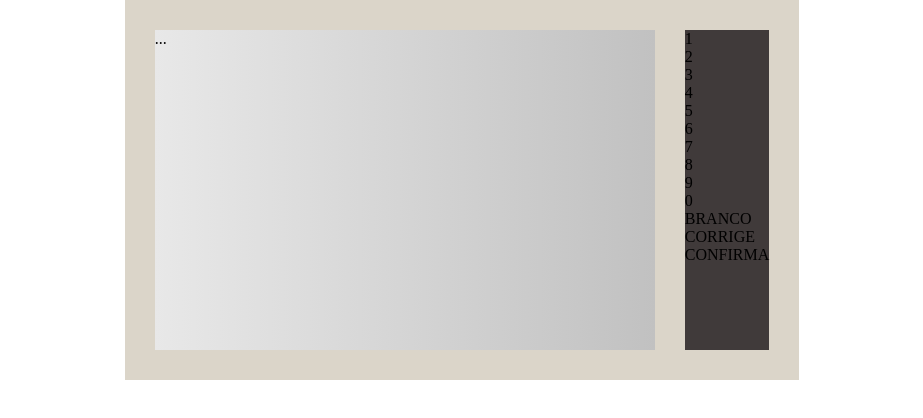
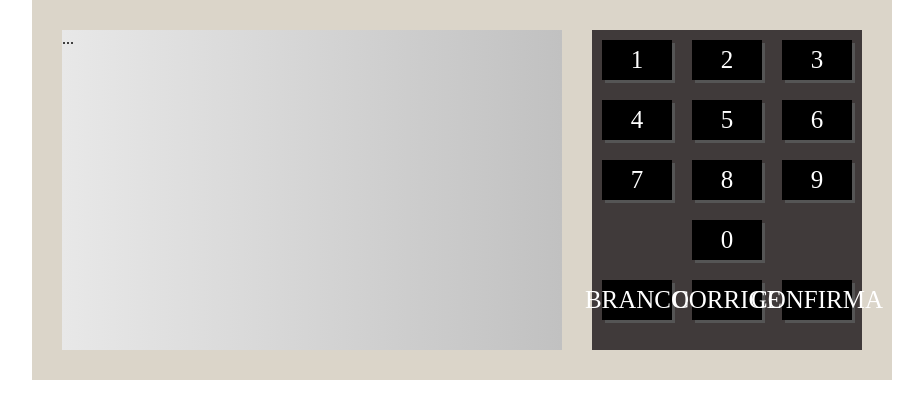
Before and after one commit to LuSN23/urna-eletronica, a plain HTML site: page index.html in a window 1280 px wide. Shown: the whole page, without its empty margins (178-1101 px from the left). Drawn offline with Linux system fonts and the light colour scheme.

Commit message:
estilização dos botões numéricos

```diff
--- a/style.css
+++ b/style.css
@@ -18,3 +18,22 @@ body {
     background-color: #403a3a;
     margin-left: 30px;
 }
+
+.teclado--linha {
+    display: flex;
+    justify-content: center;
+}
+
+.teclado--botao {
+    width: 70px;
+    height: 40px;
+    background-color: #000;
+    color: #fff;
+    font-size: 25px;
+    display: flex;
+    justify-content: center;
+    align-items: center;
+    margin: 10px;
+    cursor: pointer;
+    box-shadow: 3px 3px 0px #555;
+}
```
